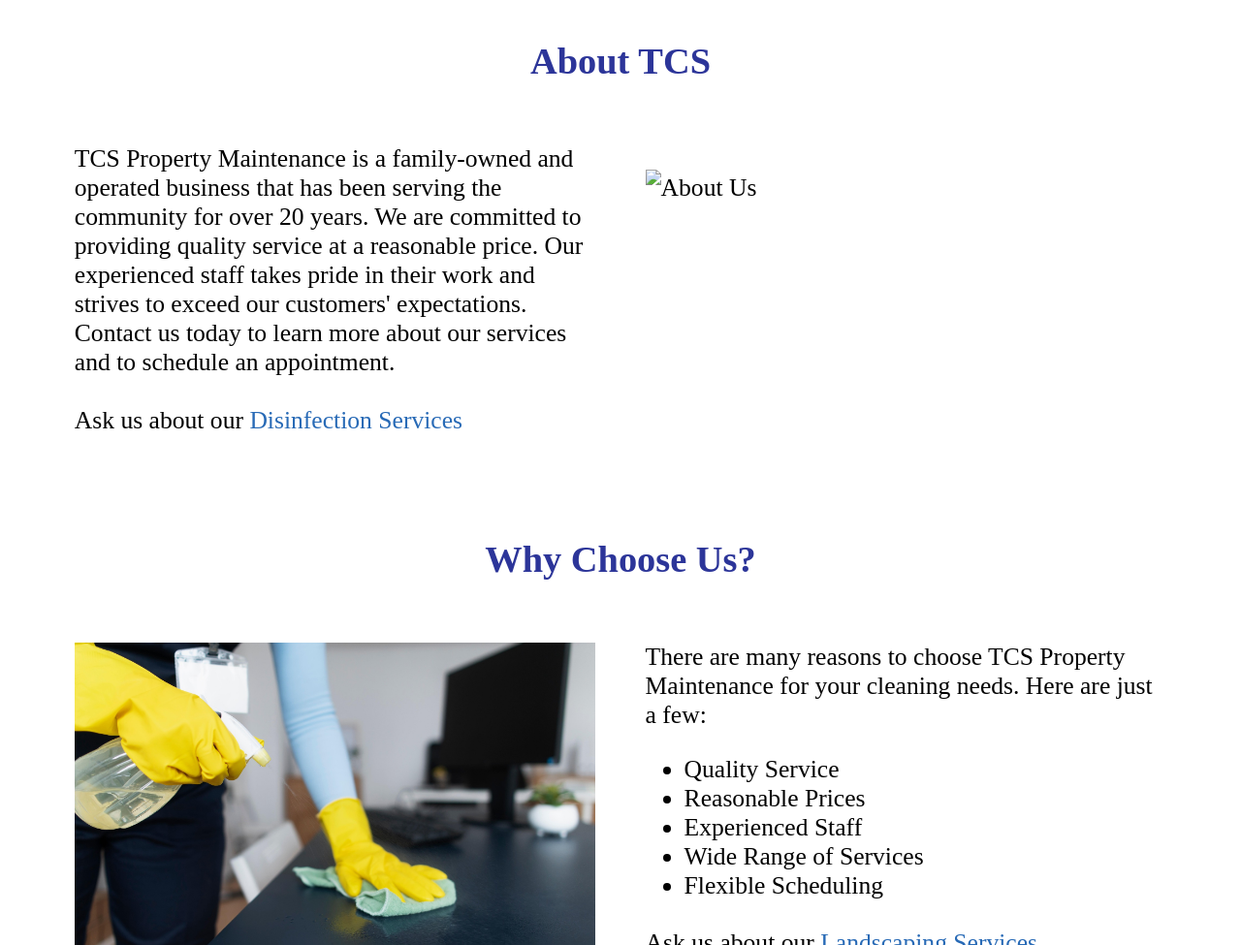
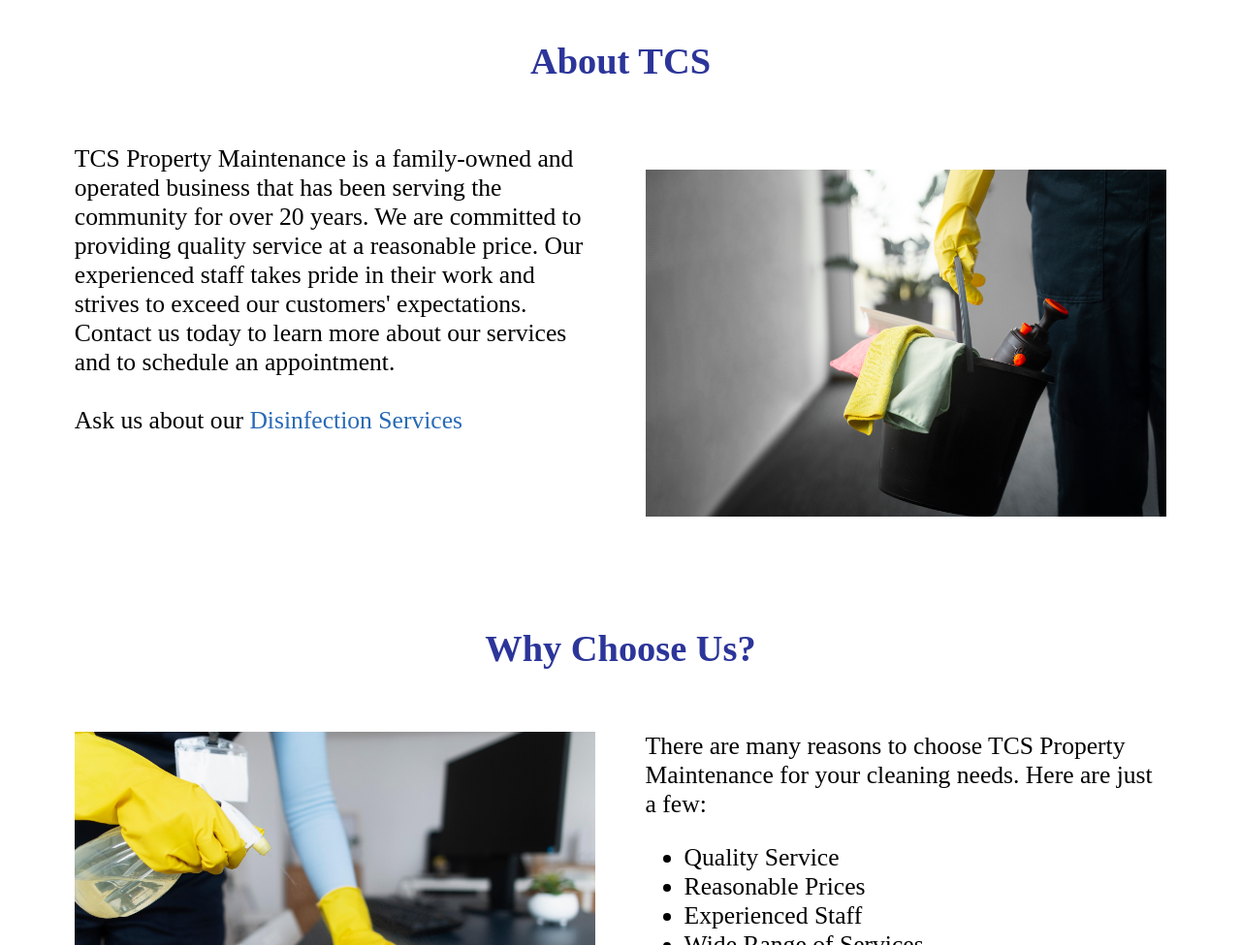
Before and after one commit to tcspm/tcspm.github.io, a plain HTML site: page index.html in a window 1280 px wide. Shown: the part 1316-2291 px from the top of the page at 97% size. Drawn offline with Linux system fonts and the light colour scheme.

Commit message:
Add files via upload
fixed about typo

```diff
--- a/index.html
+++ b/index.html
@@ -68,7 +68,7 @@
         </div>
         <div class="imageSection">
           <p>
-            <img src="/Img/front.png" alt="About Us">
+            <img src="/Img/front.jpg" alt="About Us">
             <!-- Image Attribution - <a href="https://www.freepik.com/free-photo/front-view-man-cleaning-indoors_43700606.htm#fromView=search&page=1&position=48&uuid=6d3fd6a3-e707-4229-a4d2-06211545719e&query=Cleaning">Image by freepik</a> -->
           </p>
         </div>
```
